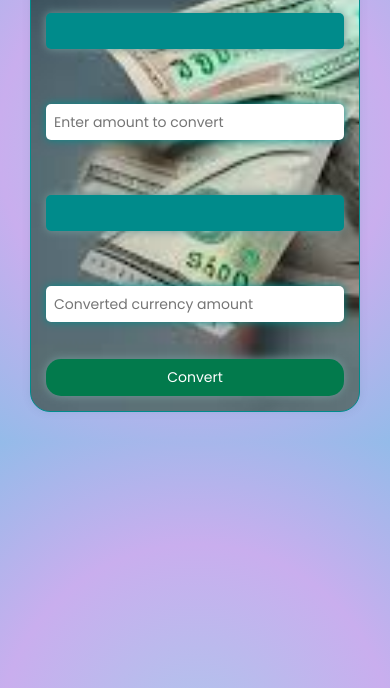
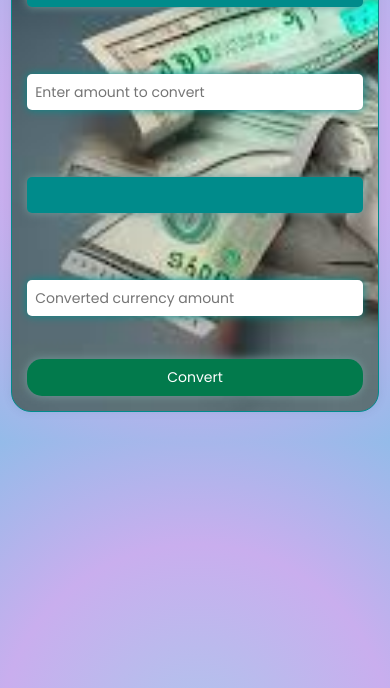
Before and after one commit to suruthiperumal12/currencycalculator, a plain HTML site: page index.html in a window 390 px wide. Shown: the part 156-844 px from the top of the page. Drawn offline with Linux system fonts and the light colour scheme; no server answers.

Commit message:
modified files

```diff
--- a/style.css
+++ b/style.css
@@ -150,9 +150,10 @@ select option img {
 
 @media (max-width: 768px) {
     .container {
-        top:5%;
         padding: 15px; /* Adjust padding for inner spacing */
-        margin: 30px; /* Adjust margin for surrounding spacing */
+        /* margin: 30px; Adjust margin for surrounding spacing */
+        margin: 30px auto; /* Center container horizontally */
+        max-width: 90%; /* Limit container width for responsive design */
     }
 
     input,
```
